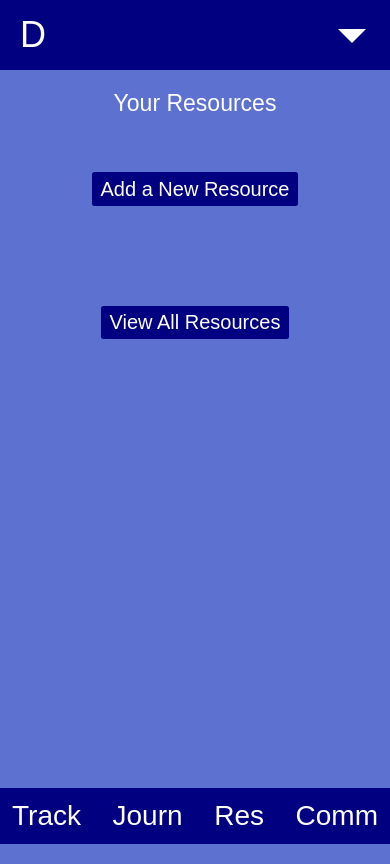
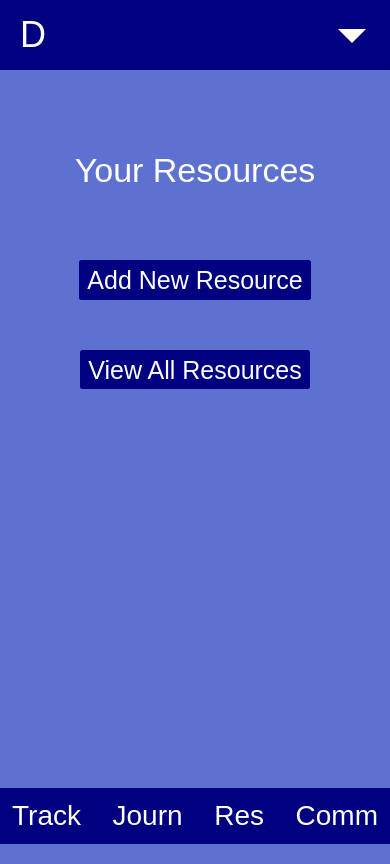
Before and after one commit to stazman/daily-fitness-advisor-frontend, a React (Create React App) app: page /resource_home in a window 390 px wide. Built offline with nearby package versions, Linux system fonts and the light colour scheme; no server answers.

Commit message:
Edits, removes breakpoints in resources, journal home pages

```diff
--- a/src/components/journal/JournalHome.js
+++ b/src/components/journal/JournalHome.js
@@ -9,95 +9,60 @@ import TextStyles from '../styles/TextStyles'
 
 const MediaQueries = styled.div`
 
-  @media ${device.mobileS} {
+  @media ${device.custMobileWidth1} {
     h4 {
-      font-size: 2rem;
+      margin-top: 5rem;
+      margin-bottom: 4rem;
     }
+
     a.btn-main {
-      font-size: 1.6rem;
+      font-size: 2.5rem;
     }
     div.col-lg-12.button-col {
-      padding-top: 4rem;
-      padding-bottom: 4rem;
+      padding-top: 2rem;
+      padding-bottom: 2rem;
     }
   }
 
-  @media ${device.mobileM} {
+  @media ${device.mobileS} {
     h4 {
-      font-size: 2.3rem;
-    }
-    a.btn-main {
-      font-size: 2rem;
+      font-size: 3.4rem;
+      margin-top: 6rem;
+      margin-bottom: 5rem;
     }
     div.col-lg-12.button-col {
-      padding-top: 5rem;
-      padding-bottom: 5rem;
+      padding-top: 2rem;
+      padding-bottom: 3rem;
     }
-  }
-
-  @media ${device.mobileL} {
-    h4 {
-      font-size: 2.4rem;
-  }
-
-  @media ${device.tabletS} {
-    h4 {
-      font-size: 2.6rem;
-    }
-    a.btn-main {
-      font-size: 2.6rem;
-    }
-  }
 
   @media ${device.tabletL} {
     h4 {
-      font-size: 3rem;
+      font-size: 6rem;
     }
     a.btn-main {
-      font-size: 2.8rem;
+      font-size: 4rem;
     }
     div.col-lg-12.button-col {
-      padding-top: 6rem;
-      padding-bottom: 6rem;
+      padding-top: 5.5rem;
+      padding-bottom: 4.8rem;
     }
   }
 
   @media ${device.laptop} {
     h4 {
-      font-size: 4rem;
+      font-size: 6rem;
+      margin-top: 7rem;
+      margin-bottom: 3rem;
     }
     a.btn-main {
-      font-size: 3.6rem;
+      font-size: 4.6rem;
     }
     div.col-lg-12.button-col {
-      padding-bottom: 7rem;
-    }
-  }
-
-  @media ${device.laptopL} {
-    div.col-lg-12.button-col {
-      padding-top: 7rem;
-      padding-bottom: 8rem;
-  }
-
-  @media ${device.desktop} {
-    h4 {
-      font-size: 5.5rem;
-    }
-    a.btn-main {
-      font-size: 4rem;
-    }
-    div.col-lg-12.button-col {
-      padding-top: 8.5rem;
-      padding-bottom: 10rem;
-    }
-    div.sc-bxivhb.icWcwL {
-      width: 120%;
-      margin-left: -16rem;
+      padding-top: 5rem;
+      padding-bottom: 4rem;
     }
   }
 `
-
 const JournalHome = () => {
   return (
     <>
@@ -116,7 +81,7 @@ const JournalHome = () => {
 
                     <Col lg={12} className='col-lg-12 button-col'>
                       <Button variant="main" href='/journals/new'>
-                        Add a New Entry
+                        Add New Entry
                       </Button>
                     </Col>
 
--- a/src/components/resources/ResourceHome.js
+++ b/src/components/resources/ResourceHome.js
@@ -9,91 +9,57 @@ import TextStyles from '../styles/TextStyles'
 
 const MediaQueries = styled.div`
 
-  @media ${device.mobileS} {
+  @media ${device.custMobileWidth1} {
     h4 {
-      font-size: 2rem;
+      margin-top: 5rem;
+      margin-bottom: 4rem;
     }
+
     a.btn-main {
-      font-size: 1.6rem;
+      font-size: 2.5rem;
     }
     div.col-lg-12.button-col {
-      padding-top: 4rem;
-      padding-bottom: 4rem;
+      padding-top: 2rem;
+      padding-bottom: 2rem;
     }
   }
 
-  @media ${device.mobileM} {
+  @media ${device.mobileS} {
     h4 {
-      font-size: 2.3rem;
-    }
-    a.btn-main {
-      font-size: 2rem;
+      font-size: 3.4rem;
+      margin-top: 6rem;
+      margin-bottom: 5rem;
     }
     div.col-lg-12.button-col {
-      padding-top: 5rem;
-      padding-bottom: 5rem;
+      padding-top: 2rem;
+      padding-bottom: 3rem;
     }
-  }
-
-  @media ${device.mobileL} {
-    h4 {
-      font-size: 2.4rem;
-  }
-
-  @media ${device.tabletS} {
-    h4 {
-      font-size: 2.6rem;
-    }
-    a.btn-main {
-      font-size: 2.6rem;
-    }
-  }
 
   @media ${device.tabletL} {
     h4 {
-      font-size: 3rem;
+      font-size: 6rem;
     }
     a.btn-main {
-      font-size: 2.8rem;
+      font-size: 4rem;
     }
     div.col-lg-12.button-col {
-      padding-top: 6rem;
-      padding-bottom: 6rem;
+      padding-top: 5.5rem;
+      padding-bottom: 4.8rem;
     }
   }
 
   @media ${device.laptop} {
     h4 {
-      font-size: 4rem;
+      font-size: 6rem;
+      margin-top: 7rem;
+      margin-bottom: 3rem;
     }
     a.btn-main {
-      font-size: 3.6rem;
+      font-size: 4.6rem;
     }
     div.col-lg-12.button-col {
-      padding-bottom: 7rem;
-    }
-  }
-
-  @media ${device.laptopL} {
-    div.col-lg-12.button-col {
-      padding-top: 7rem;
-      padding-bottom: 8rem;
-  }
-
-  @media ${device.desktop} {
-    h4 {
-      font-size: 5.5rem;
-    }
-    a.btn-main {
-      font-size: 4rem;
-    }
-    div.col-lg-12.button-col {
-      padding-top: 8.5rem;
-      padding-bottom: 10rem;
-    }
-    div.sc-bxivhb.icWcwL {
-      width: 120%;
-      margin-left: -16rem;
+      padding-top: 5rem;
+      padding-bottom: 4rem;
     }
   }
 `
@@ -116,7 +82,7 @@ const ResourceHome = () => {
 
                   <Col lg={12} className='col-lg-12 button-col'>
                     <Button variant="main" href='/resources/new'>
-                      Add a New Resource
+                      Add New Resource
                     </Button>
                   </Col>
 
--- a/src/components/styles/TextStyles.js
+++ b/src/components/styles/TextStyles.js
@@ -23,7 +23,7 @@ const TextStyles = styled.div`
   }
 
   h4 {
-    font-size: 3.8rem;
+    font-size: 3rem;
   }
 
   h5 {
```
Also changed, not shown: 1 other file (tests, documents, lock files or other folders).
